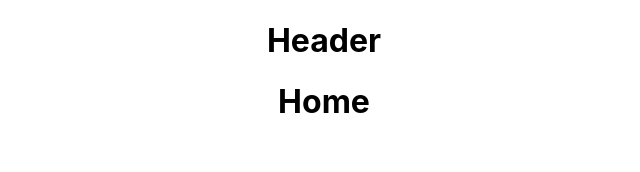
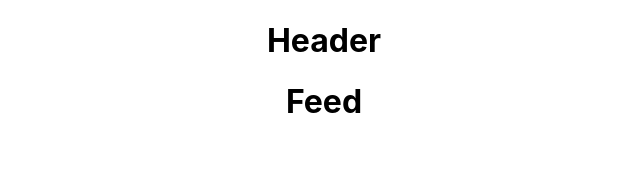
Before and after one commit to AvishayDev/Instagram, a React (Create React App) app in the folder frontend/: page /user/1/home in a window 1280 px wide. Shown: the top 172 px of the page, without its empty margins (316-956 px from the left). Built offline with nearby package versions, Linux system fonts and the light colour scheme.

Commit message:
~ change names to the pages ~ changes names in the App file

```diff
--- a/frontend/src/App.tsx
+++ b/frontend/src/App.tsx
@@ -5,8 +5,8 @@ import Login from './pages/Login';
 import Register1 from './pages/Register/Register1';
 import Register2 from './pages/Register/Register2';
 import Register3 from './pages/Register/Register3';
-import Home from './pages/Home';
-import Posts from './pages/Posts';
+import Feed from './pages/Feed';
+import Post from './pages/Post';
 import Profile from './pages/Profile';
 import Layout from './pages/Layout';
 
@@ -27,8 +27,8 @@ function App() {
               </Route>
 
               <Route path='user/:id' element={<Layout navbar={true}/>}>
-                <Route path='home' element={<Home/>}/>
-                <Route path='posts' element={<Posts/>}/>
+                <Route path='home' element={<Feed/>}/>
+                <Route path='posts' element={<Post/>}/>
                 <Route path='profile' element={<Profile/>}/>
               </Route>
 
--- a/frontend/src/components/Navbar.tsx
+++ b/frontend/src/components/Navbar.tsx
@@ -21,7 +21,7 @@ function NavBar() {
                 value={value}
                 onChange={(event,newValue)=> setValue(newValue)}>
             <BottomNavigationAction label='Feed' icon={<HomeIcon/>}/>
-            <BottomNavigationAction label='Posts' icon={<AddToPhotosIcon/>}/>
+            <BottomNavigationAction label='Post' icon={<AddToPhotosIcon/>}/>
             <BottomNavigationAction label='Profile' icon={<PersonIcon/>}/>
         </BottomNavigation>
      );
--- /dev/null
+++ b/frontend/src/pages/Feed.tsx
@@ -0,0 +1,8 @@
+
+
+
+function Feed() {
+    return ( <h1>Feed</h1> );
+}
+
+export default Feed;
--- a/frontend/src/pages/Home.tsx
+++ /dev/null
@@ -1,8 +0,0 @@
-
-
-
-function Home() {
-    return ( <h1>Home</h1> );
-}
-
-export default Home;
--- /dev/null
+++ b/frontend/src/pages/Post.tsx
@@ -0,0 +1,5 @@
+function Post() {
+    return ( <h1>Post</h1> );
+}
+
+export default Post;
--- a/frontend/src/pages/Posts.tsx
+++ /dev/null
@@ -1,5 +0,0 @@
-function Posts() {
-    return ( <h1>Posts</h1> );
-}
-
-export default Posts;
```
